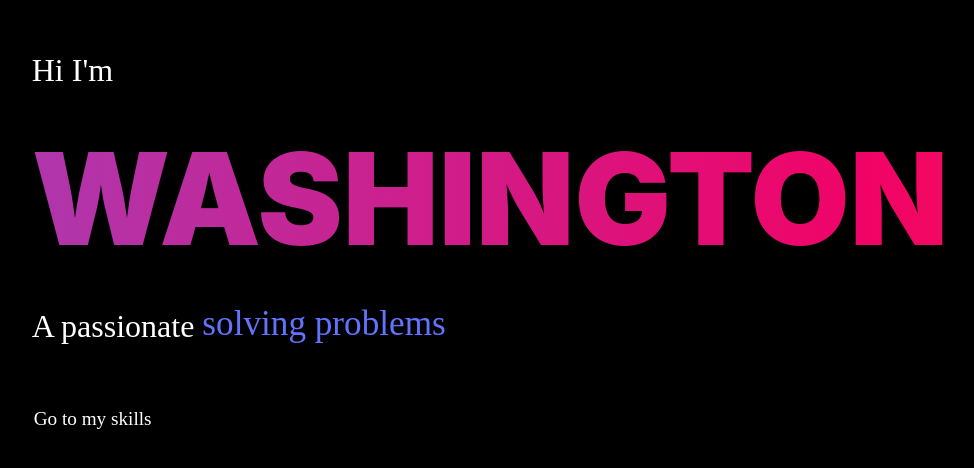
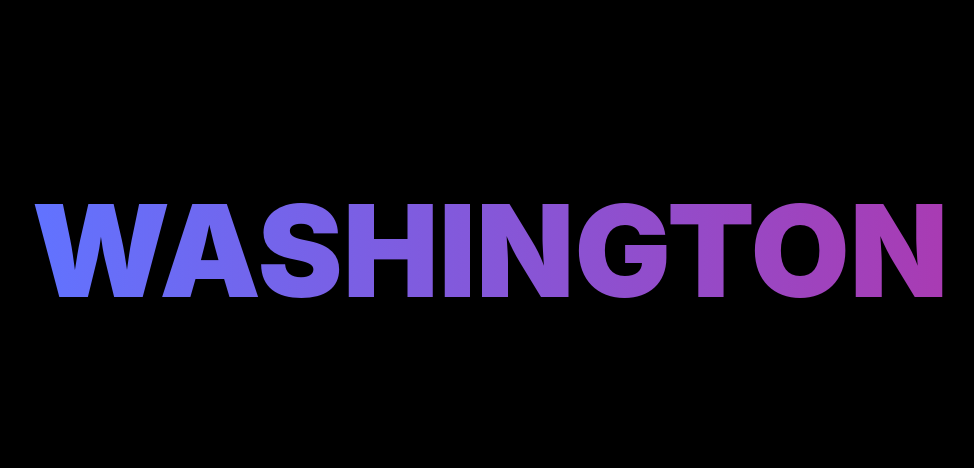
Before and after one commit to washington-shoji/personal-portfolio-nextjs-typescript, a Next.js app: page / in a window 1280 px wide. Shown: the part 150-618 px from the top of the page, without its empty margins (150-1124 px from the left). Built offline with nearby package versions, Linux system fonts and the light colour scheme.

Commit message:
refactor(page): Refactored the hero page

```diff
--- a/pages/hero/index.tsx
+++ b/pages/hero/index.tsx
@@ -1,31 +1,11 @@
-import Link from 'next/link';
 import React from 'react';
-import Button from '../../src/components/button/Button';
 import styles from './Hero.module.scss';
 
 export default function Hero(): JSX.Element {
 	return (
 		<div className={styles.container}>
 			<div className={styles.hero}>
-				<p>{`Hi I'm`}</p>
-				<h1>WASHINGTON</h1>
-				<div className={styles.animated__text}>
-					<p>{`A passionate`}</p>
-					<div className={styles.text__wrapper}>
-						<div className={styles.inner__animated__text}>
-							full-stack
-							<br />
-							web developer
-							<br />
-							solving problems
-							<br />
-							with tech.
-						</div>
-					</div>
-				</div>
-				<div className={styles.button}>
-					<Button internalLink={'/skill'} title={'Go to my skills'} />
-				</div>
+				<h1>Washington</h1>
 			</div>
 		</div>
 	);
```
